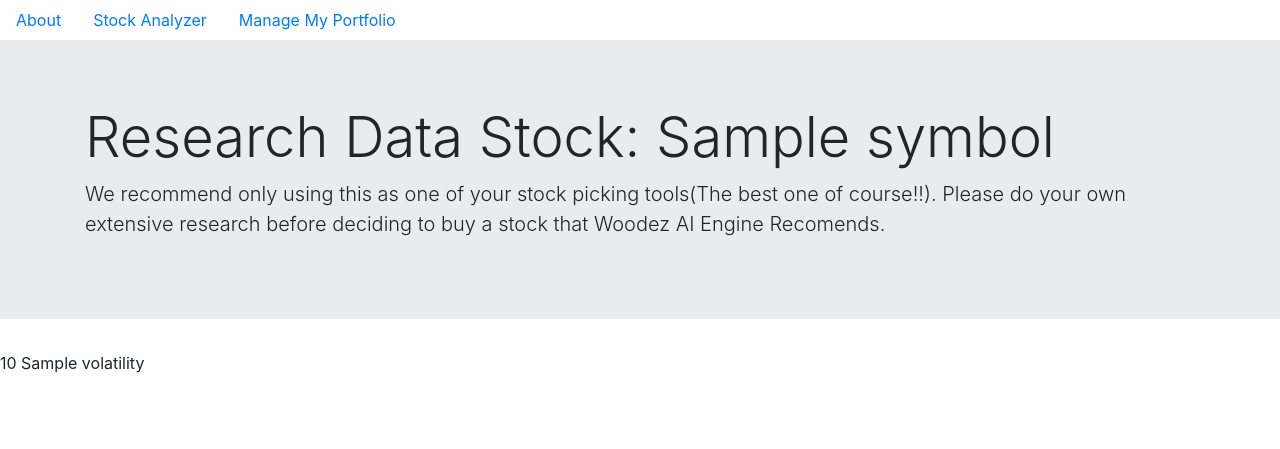
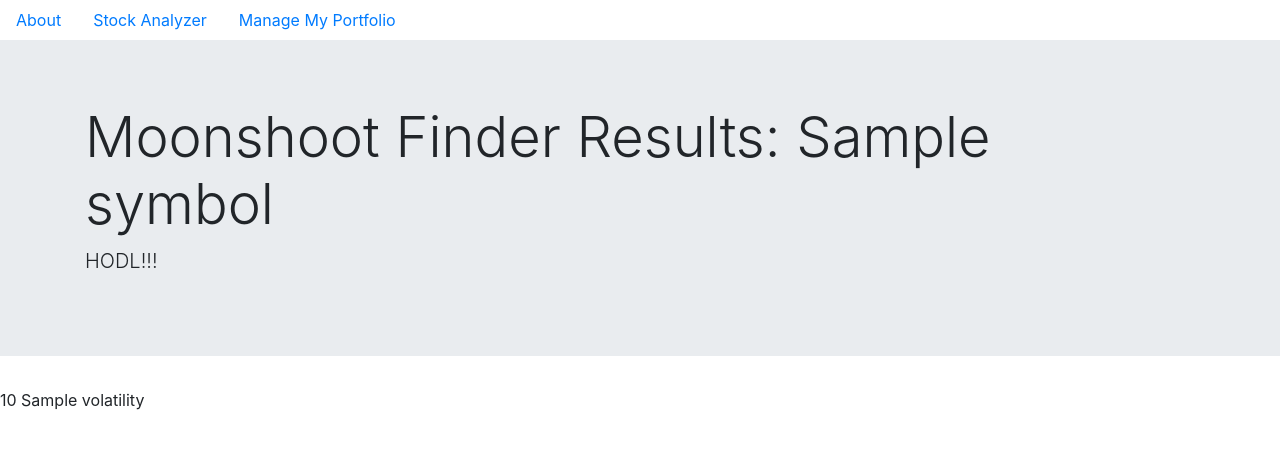
Before and after one commit to woodez/stockfi, a Django app: template src/stockfi/mybag/templates/mybag/dashboard.html in a window 1280 px wide. Shown: the top 449 px of the page. Run offline with Django 3.2, Linux system fonts and the light colour scheme; the template is opened without the code that fills it: most values are stand-ins (such as "Sample title", 1, 10 or a date in 2020); some libraries are stand-ins or nearby versions.

Commit message:
fixed dashboard

```diff
--- a/src/stockfi/mybag/templates/mybag/dashboard.html
+++ b/src/stockfi/mybag/templates/mybag/dashboard.html
@@ -21,8 +21,8 @@
           </ul>
           <div class="jumbotron jumbotron-fluid">
             <div class="container">
-              <h1 class="display-4">Research Data Stock: {{ symbol|safe }}</h1>
-              <p class="lead">We recommend only using this as one of your stock picking tools(The best one of course!!). Please do your own extensive research before deciding to buy a stock that Woodez AI Engine Recomends.</p>
+              <h1 class="display-4">Moonshoot Finder Results: {{ symbol|safe }}</h1>
+              <p class="lead">HODL!!!</p>
             </div>
         </div>
 
```
